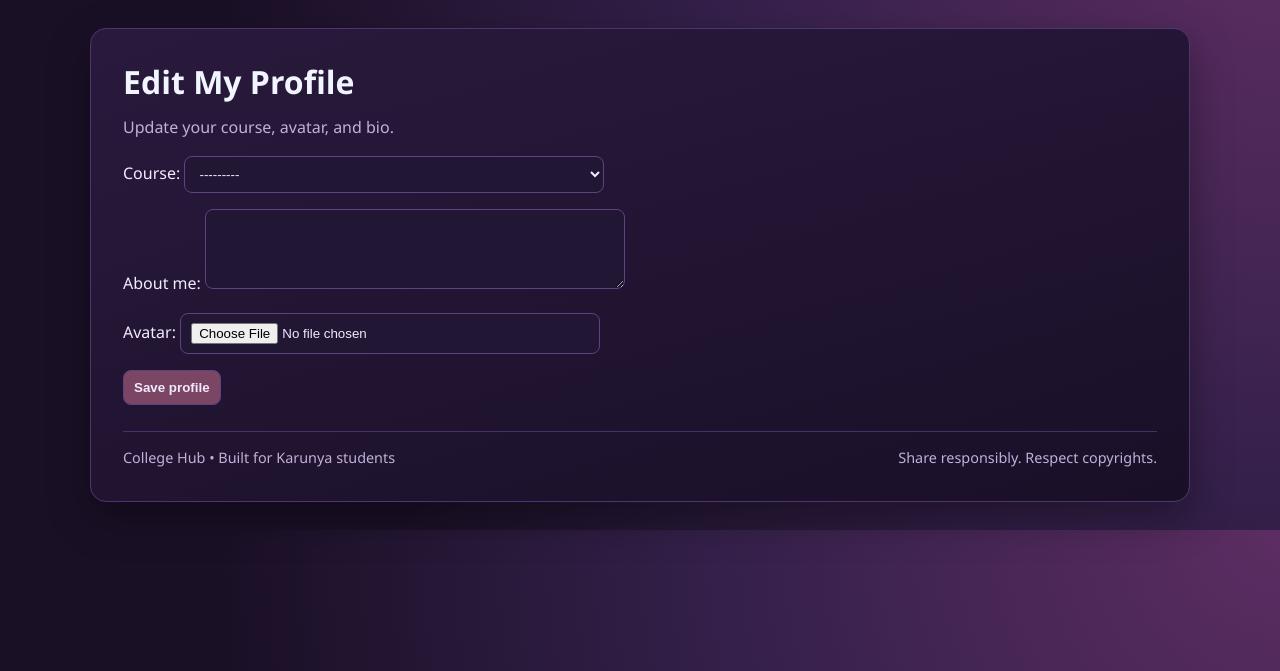
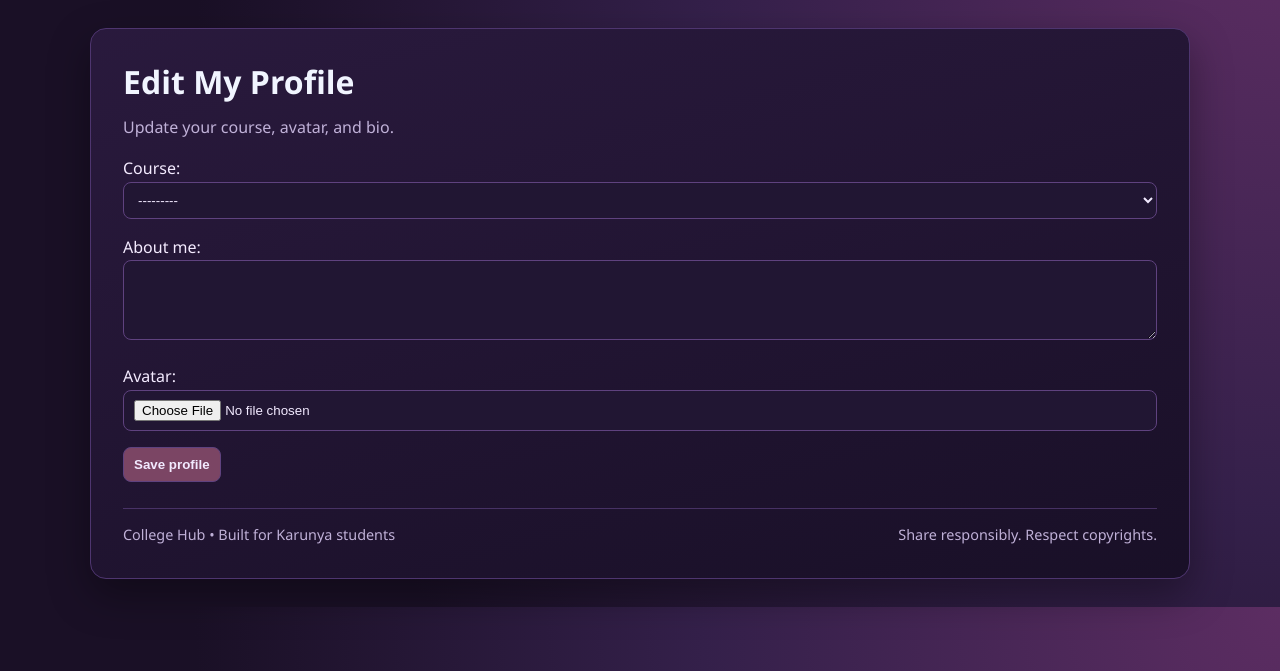
Before and after one commit to Neonix69/College_hub, a Django app: page /accounts/profile/ in a window 1280 px wide. Shown: the part 69-740 px from the top of the page. Run offline with Django 5.2, Linux system fonts and the light colour scheme; the visitor is signed in with stand-in values (Sample User, id 1); data that the repository does not hold is empty.

Commit message:
Update base.html

```diff
--- a/resources/templates/resources/base.html
+++ b/resources/templates/resources/base.html
@@ -202,7 +202,8 @@
             border-radius: 8px;
             padding: 9px 10px;
         }
-        input, select, textarea { width: 100%; max-width: 420px; }
+        input, select, textarea { width: 100%; max-width: none; }
+select { cursor: pointer; }
         textarea {
             background: #211633;
             color: #f2eaff;
```
